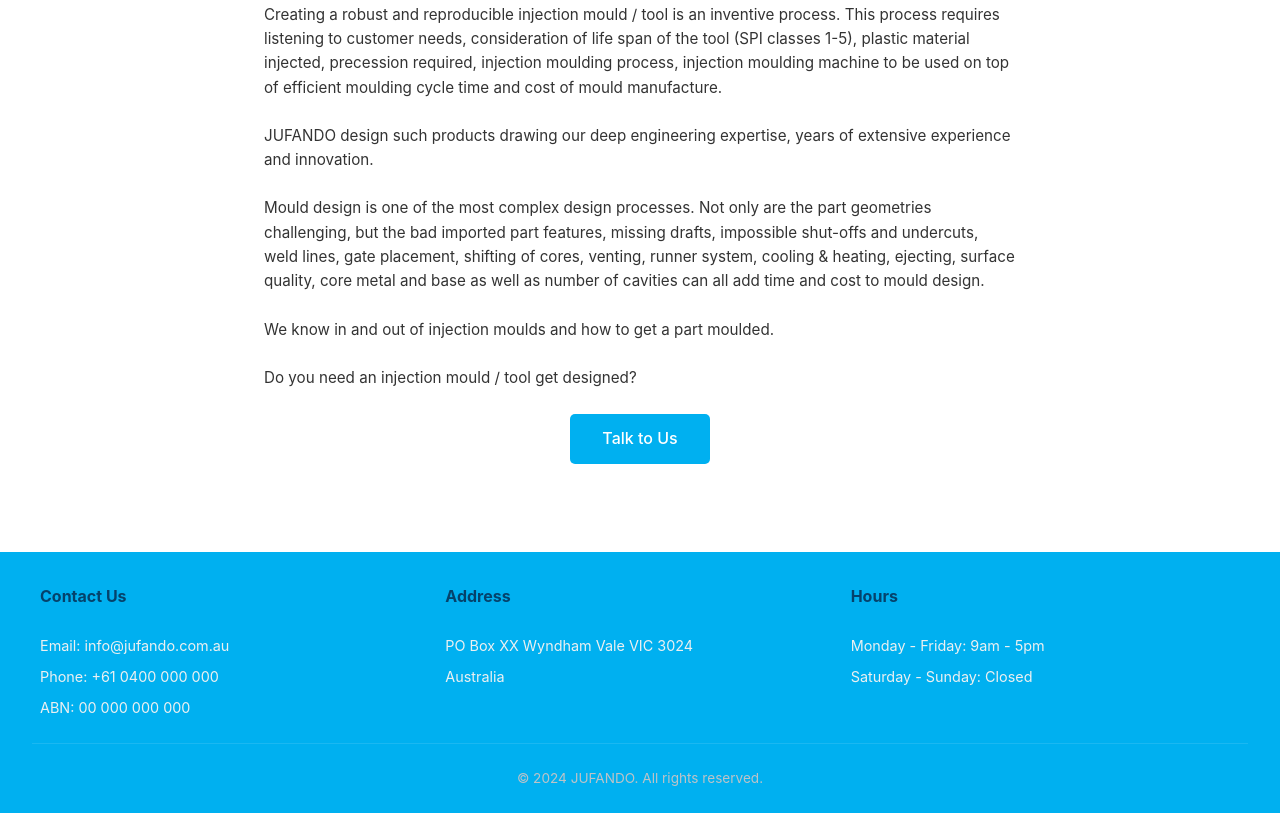
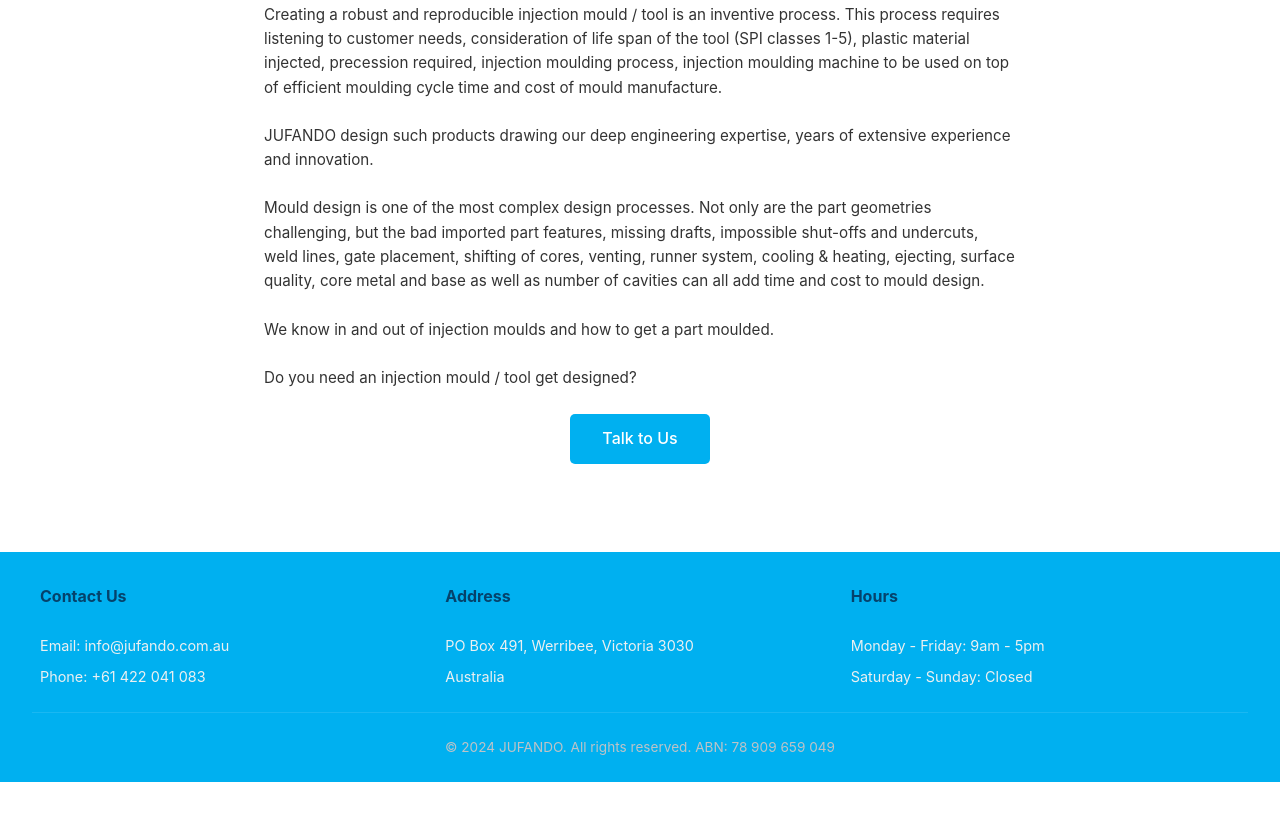
Before and after one commit to uchitha/jufando, a website built with Vite: page injection-mould-design.html in a window 1280 px wide. Shown: the part 973-1786 px from the top of the page. After the commit the page ends 1755 px from the top, so only its background shows below. Built offline with nearby package versions, Linux system fonts and the light colour scheme.

Commit message:
Update footer

```diff
--- a/injection-mould-design.html
+++ b/injection-mould-design.html
@@ -79,17 +79,16 @@
       </div>
     </section>
 
-    <footer>
+    <footer id="contact">
       <div class="footer-content">
         <div class="footer-section">
           <h3>Contact Us</h3>
           <p>Email: info@jufando.com.au</p>
-          <p>Phone: +61 0400 000 000</p>
-          <p>ABN: 00 000 000 000</p>
+          <p>Phone: +61 422 041 083</p>
         </div>
         <div class="footer-section">
           <h3>Address</h3>
-          <p>PO Box XX Wyndham Vale VIC 3024</p>
+          <p>PO Box 491, Werribee,  Victoria 3030</p>
           <p>Australia</p>
         </div>
         <div class="footer-section">
@@ -99,7 +98,8 @@
         </div>
       </div>
       <div class="footer-bottom">
-        <p>&copy; 2024 JUFANDO. All rights reserved.</p>
+        <p>&copy; 2024 JUFANDO. All rights reserved. ABN: 78 909 659 049</p>
+
       </div>
     </footer>
 
```
Also changed, not shown: index.html (+4 -4 lines), plastic-product-design.html (+5 -5 lines).
